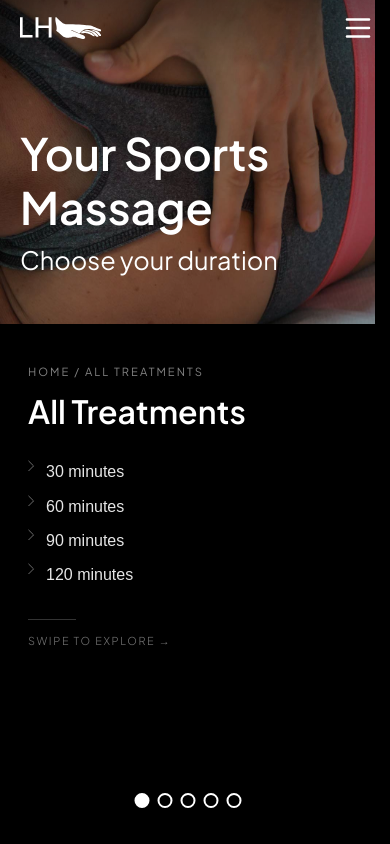
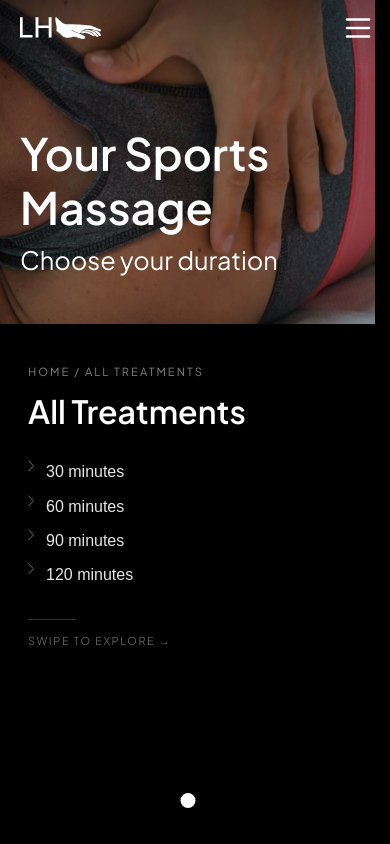
Before and after one commit to federationdesign-design/LHM, a Next.js app: page /your-sports-massage in a window 390 px wide. Shown: the top 844 px of the page. Built offline with nearby package versions, Linux system fonts and the light colour scheme.

Commit message:
your-sports-massage: mobile shows only intro slide; menu items link direct to treatment pages

```diff
--- a/app/your-sports-massage/YourSportsMassageClient.tsx
+++ b/app/your-sports-massage/YourSportsMassageClient.tsx
@@ -8,10 +8,10 @@ import Footer from '../Footer';
 import Testimonials from '../components/Testimonials/Testimonials';
 
 const therapiesList = [
-  { label: '30 minutes', href: '#', slideIndex: 1 },
-  { label: '60 minutes', href: '#', slideIndex: 2 },
-  { label: '90 minutes', href: '#', slideIndex: 3 },
-  { label: '120 minutes', href: '#', slideIndex: 4 },
+  { label: '30 minutes', href: '/treatments/30-min-massage', slideIndex: 1 },
+  { label: '60 minutes', href: '/treatments/60-min-massage', slideIndex: 2 },
+  { label: '90 minutes', href: '/treatments/90-min-massage', slideIndex: 3 },
+  { label: '120 minutes', href: '/treatments/120-min-massage', slideIndex: 4 },
 ];
 
 const slides = [
@@ -214,7 +214,7 @@ function DesktopTreatments() {
                       {therapiesList.map((item) => (
                         <button
                           key={item.label}
-                          onClick={() => scrollToSlide(item.slideIndex)}
+                          onClick={() => { window.location.href = item.href; }}
                           style={{ fontSize: '0.96rem', fontWeight: 300, color: '#ffffff', lineHeight: 1.4, background: 'none', border: 'none', padding: 0, cursor: 'pointer', textAlign: 'left', textDecoration: 'none', display: 'flex', alignItems: 'flex-start', gap: 10, opacity: 0.85 }}
                           onMouseEnter={e => { e.currentTarget.style.opacity = '1'; (e.currentTarget.querySelector('.li-arrow') as HTMLElement).style.opacity = '1'; }}
                           onMouseLeave={e => { e.currentTarget.style.opacity = '0.85'; (e.currentTarget.querySelector('.li-arrow') as HTMLElement).style.opacity = '0'; }}
@@ -277,9 +277,11 @@ function MobileTreatments() {
   const trackRef = useRef<HTMLDivElement>(null);
   const wrapperRef = useRef<HTMLDivElement>(null);
   const wheelLockRef = useRef(false);
+  // On mobile, only render the intro slide — duration menu links direct to /treatments/X-min-massage
+  const mobileSlides = slides.filter(s => s.type === 'intro');
 
   const goTo = useCallback((i: number) => {
-    const clamped = Math.max(0, Math.min(slides.length - 1, i));
+    const clamped = Math.max(0, Math.min(mobileSlides.length - 1, i));
     setIndex(clamped);
   }, []);
 
@@ -330,7 +332,7 @@ function MobileTreatments() {
         style={{
           display: 'flex',
           height: '100%',
-          width: `${slides.length * 100}vw`,
+          width: `${mobileSlides.length * 100}vw`,
           transform: `translateX(-${index * 100}vw)`,
           transition: 'transform 0.4s ease',
           willChange: 'transform',
@@ -339,7 +341,7 @@ function MobileTreatments() {
         onTouchMove={handleTouchMove}
         onTouchEnd={handleTouchEnd}
       >
-        {slides.map((slide, i) => (
+        {mobileSlides.map((slide, i) => (
           <div
             key={slide.slug}
             style={{
@@ -360,7 +362,7 @@ function MobileTreatments() {
                   {therapiesList.map((item) => (
                     <button
                       key={item.label}
-                      onClick={() => goTo(item.slideIndex)}
+                      onClick={() => { window.location.href = item.href; }}
                       style={{
                         fontSize: '1rem',
                         fontWeight: 300,
@@ -416,7 +418,7 @@ function MobileTreatments() {
       {/* Bottom pagination dots — homepage-style 15px circles, 2px border,
           transparent off-state. Replaces the previous 16px white pills. */}
       <div style={{ position: 'absolute', bottom: 16, left: '50%', transform: 'translateX(-50%)', zIndex: 20, display: 'flex', gap: 8, alignItems: 'center' }}>
-        {slides.map((_, i) => (
+        {mobileSlides.map((_, i) => (
           <NavDot
             key={i}
             active={i === index}
```
